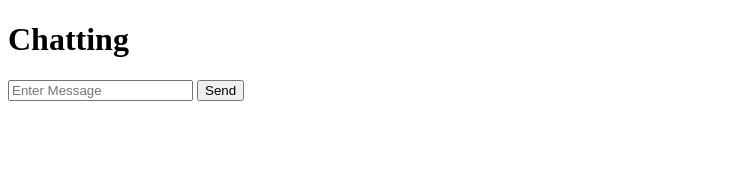
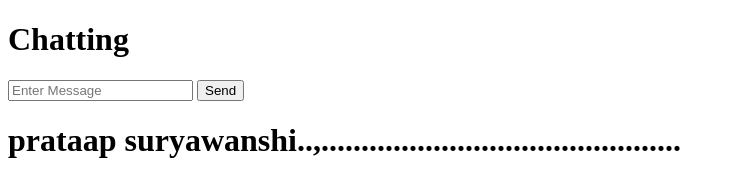
Before and after one commit to pratapsurya83084/socketIo, a website: page public/index.html in a window 1280 px wide. Shown: the whole page, without its empty margins (0-735 px from the left). Drawn offline with nearby package versions, Linux system fonts and the light colour scheme; no server answers.

Commit message:
Add heading for 'prataap suryawanshi..'add my name text
Added a new heading with the text 'prataap suryawanshi..'.

```diff
--- a/public/index.html
+++ b/public/index.html
@@ -13,7 +13,7 @@
 <input type="text" name="" id="message" placeholder="Enter Message">
 <button id="sendBtn">Send</button>
 <div id="messages">  </div>
-
+<h1> prataap suryawanshi..,.............................................</h1>
  <script src="/socket.io/socket.io.js"></script>
 
 <script>
```
